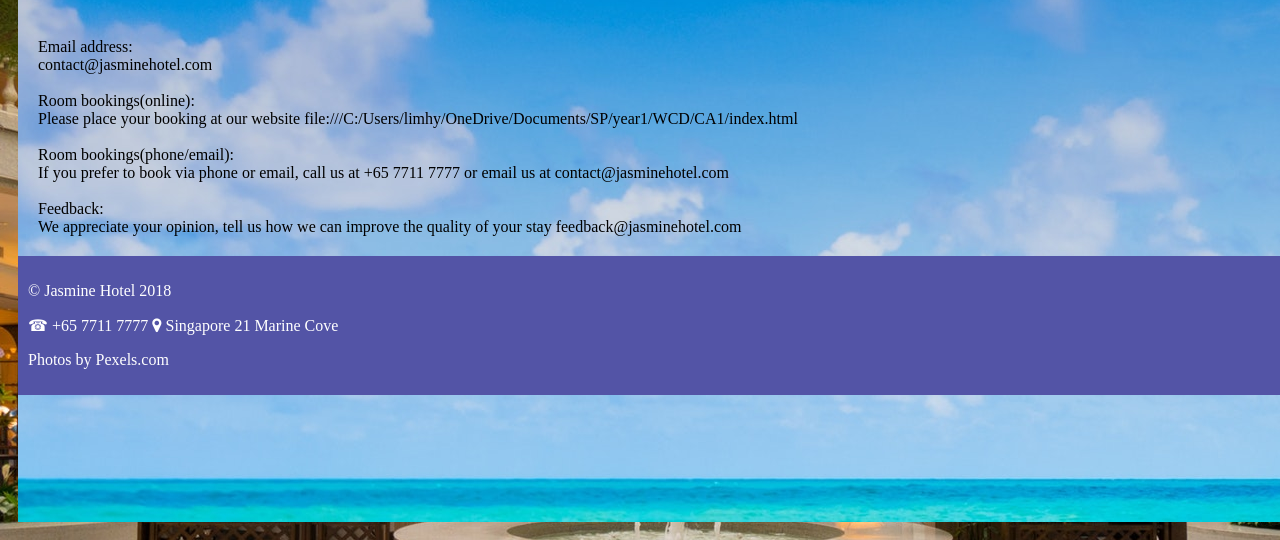
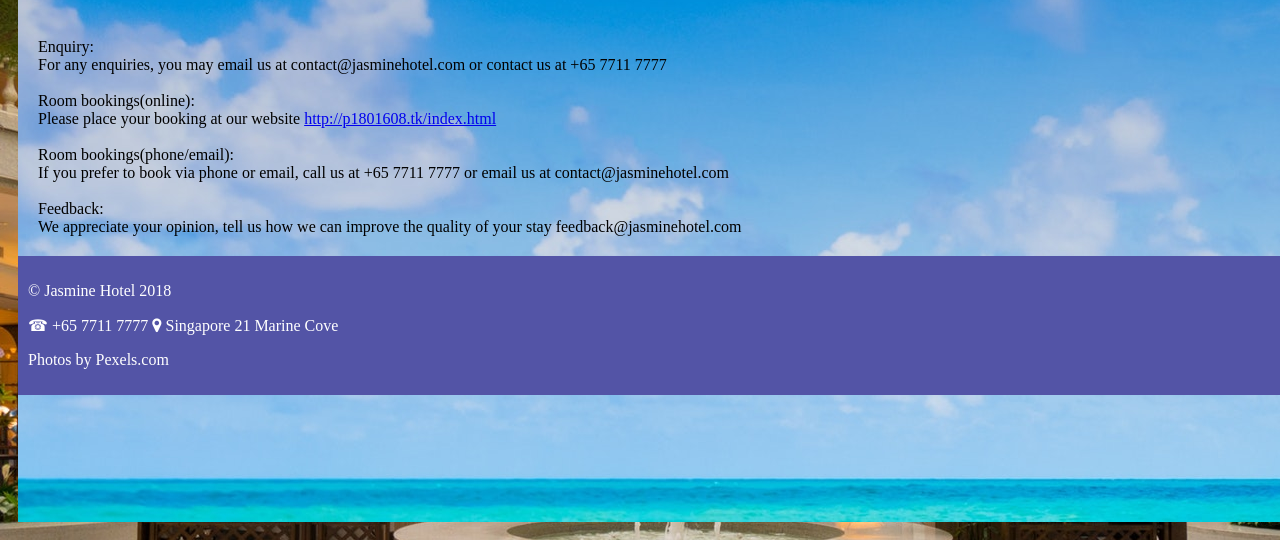
Before and after one commit to P1801608/P1801608.github.io, a plain HTML site: page contact_us.html in a window 1280 px wide. Shown: the part 296-836 px from the top of the page. Drawn offline with Linux system fonts and the light colour scheme; a web font is replaced by a local one.

Commit message:
Finished

```diff
--- a/contact_us.html
+++ b/contact_us.html
@@ -40,10 +40,10 @@
 </div>
 
 <div class="contact">
-Email address: <br>contact@jasminehotel.com<br>
+Enquiry: <br>For any enquiries, you may email us at contact@jasminehotel.com or contact us at +65 7711 7777<br>
 
 <br>Room bookings(online):
-<br>Please place your booking at our website file:///C:/Users/limhy/OneDrive/Documents/SP/year1/WCD/CA1/index.html<br>
+<br>Please place your booking at our website <a href="index.html">http://p1801608.tk/index.html</a><br>
 
 <br>Room bookings(phone/email):
 <br>If you prefer to book via phone or email, call us at +65 7711 7777 or email us at contact@jasminehotel.com<br>
```
